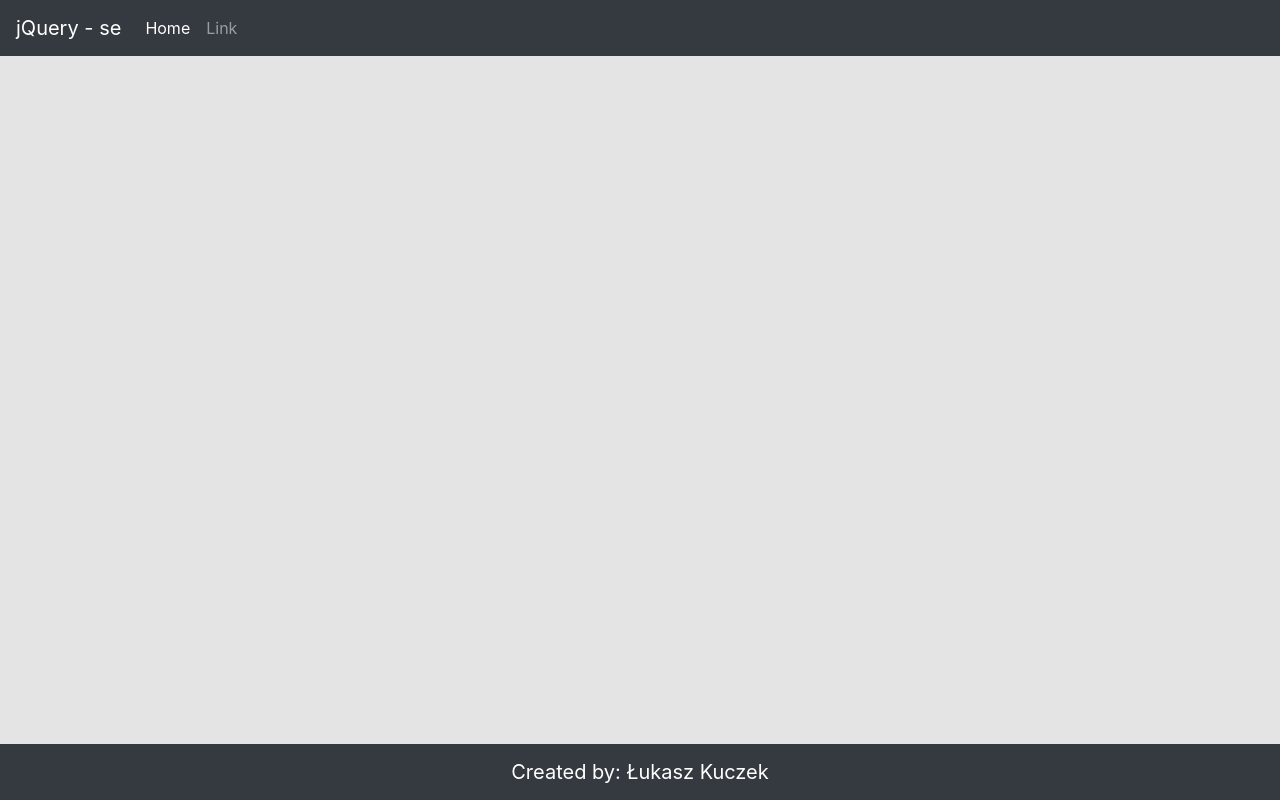
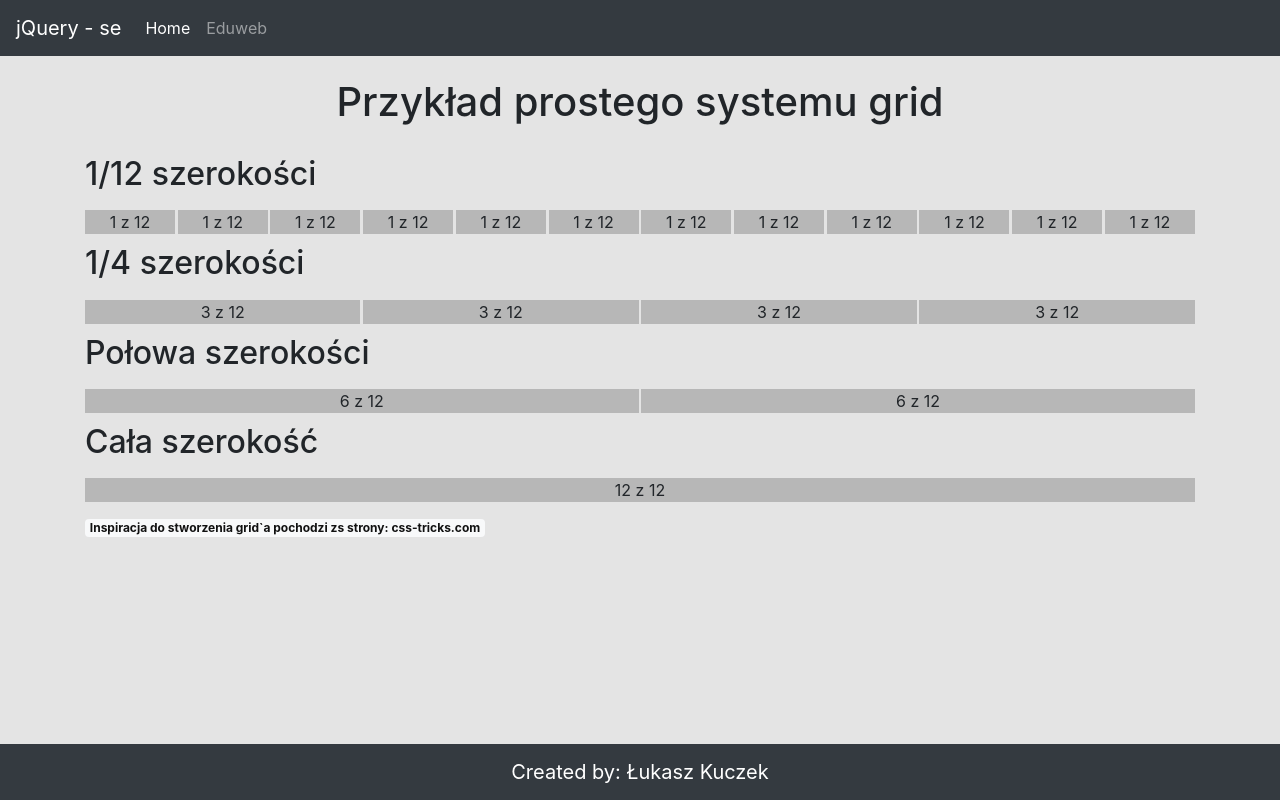
Before and after one commit to luki310/Selektory, a plain HTML site: page index.html in a window 1280 px wide. Drawn offline with nearby package versions, Linux system fonts and the light colour scheme.

Commit message:
Added grid-system

```diff
--- a/css/style.css
+++ b/css/style.css
@@ -5,3 +5,93 @@ body {
 .center {
     margin: auto;
 }
+.grid-system .row {
+    height: 100px;
+}
+
+/*  GRID SYSTEM - niedoskonały :)  */
+.section {
+    clear: both;
+    padding: 0px;
+    margin: 0px;
+}
+
+.grid {
+    display: block;
+    float:left;
+    margin: 1% 0 1% 0.25%;
+    text-align: center;
+    background-color: rgba(0,0,0,0.2);
+    // border-style: solid;
+    // border-color: red;
+}
+.grid:first-child { margin-left: 0; }
+
+.group:before,
+.group:after { content:""; display:table; }
+.group:after { clear:both;}
+.group { zoom:1; /* For IE 6/7 */ }
+
+.grid-12 {
+    width: 100%;
+}
+.grid-11 {
+    width: 91.64%;
+}.grid-10 {
+    width: 83.29%;
+}
+.grid-9 {
+    width: 74.93%;
+}
+.grid-8 {
+    width: 66.58%;
+}
+.grid-7 {
+    width: 58.22%;
+}
+.grid-6 {
+    width: 49.87%;
+}
+.grid-5 {
+    width: 41.52%;
+}
+.grid-4 {
+    width: 33.16%;
+}
+.grid-3 {
+    width: 24.81%;
+}
+.grid-2 {
+    width: 16.45%;
+}
+.grid-1 {
+    width: 8.104%;
+}
+
+@media only screen and (max-width: 960px) {
+    .grid {  margin: 0.25% 0 0.25% 0%; }
+
+    .grid-12, .grid-11, .grid-10, .grid-9 {
+        width: 100%;
+    }
+    .grid-8, .grid-7, .grid-6 {
+        width: 50%;
+    }
+     .grid-5 .grid-4, {
+        width: 33.33333%;
+    }
+    .grid-3, .grid-2, .grid-1 {
+        width: 25%;
+    }
+
+}
+@media only screen and (max-width: 480px) {
+    .grid {  margin: 1% 0 1% 0%; }
+
+    .grid-3, .grid-2, .grid-1 {
+        width: 50%;
+    }
+    .grid-4, .grid-5, .grid-6, .grid-7, .grid-8, .grid-9, .grid-10, .grid-11, .grid-12 {
+    width: 100%;
+    }
+}
--- a/index.html
+++ b/index.html
@@ -13,15 +13,108 @@
       <a class="navbar-brand" href="#">jQuery - se</a>
       <ul class="navbar-nav mr-auto">
         <li class="nav-item active">
-          <a class="nav-link" href="#">Home </a>
+          <a class="nav-link" href="index.html">Home </a>
         </li>
         <li class="nav-item">
-          <a class="nav-link" href="#">Link</a>
+          <a class="nav-link" href="https://eduweb.pl/">Eduweb</a>
         </li>
       </ul>
     </nav>
   </header>
 
+  <section class="grid-system">
+    <div class="container">
+      <div class="row align-items-center justify-content-center">
+        <div>
+          <h1>Przykład prostego systemu grid</h1>
+        </div>
+      </div>
+    </div>
+
+    <div class="container">
+      <h2>1/12 szerokości</h2>
+      <div class="section group">
+        <div class="grid grid-1">
+        1 z 12
+        </div>
+        <div class="grid grid-1">
+        1 z 12
+        </div>
+        <div class="grid grid-1">
+        1 z 12
+        </div>
+        <div class="grid grid-1">
+        1 z 12
+        </div>
+        <div class="grid grid-1">
+        1 z 12
+        </div>
+        <div class="grid grid-1">
+        1 z 12
+        </div>
+        <div class="grid grid-1">
+        1 z 12
+        </div>
+        <div class="grid grid-1">
+        1 z 12
+        </div>
+        <div class="grid grid-1">
+        1 z 12
+        </div>
+        <div class="grid grid-1">
+        1 z 12
+        </div>
+        <div class="grid grid-1">
+        1 z 12
+        </div>
+        <div class="grid grid-1">
+        1 z 12
+        </div>
+      </div>
+    </div>
+
+    <div class="container">
+      <h2>1/4 szerokości</h2>
+      <div class="section group">
+        <div class="grid grid-3">
+        3 z 12
+        </div>
+        <div class="grid grid-3">
+        3 z 12
+        </div>
+        <div class="grid grid-3">
+        3 z 12
+        </div>
+        <div class="grid grid-3">
+        3 z 12
+        </div>
+      </div>
+    </div>
+
+    <div class="container">
+      <h2>Połowa szerokości</h2>
+      <div class="section group">
+        <div class="grid grid-6">
+        6 z 12
+        </div>
+        <div class="grid grid-6">
+        6 z 12
+        </div>
+      </div>
+    </div>
+
+    <div class="container">
+      <h2>Cała szerokość</h2>
+      <div class="section group">
+        <div class="grid grid-12">
+        12 z 12
+        </div>
+      </div>
+    </div>
+    <div class="container">
+      <a href="https://css-tricks.com/dont-overthink-it-grids/" class="badge badge-light">Inspiracja do stworzenia grid`a pochodzi zs strony: css-tricks.com </a>
+    </div>
+  </section>
 
   <footer class="footer">
     <nav class="navbar fixed-bottom navbar-dark bg-dark">
--- a/js/script.js
+++ b/js/script.js
@@ -1,5 +1,6 @@
 (function($) {
     $(document).ready(function() {
-
+        var grid = $("div.grid.grid-12");
+        console.log(grid.length);
     });
 })(jQuery);
```
